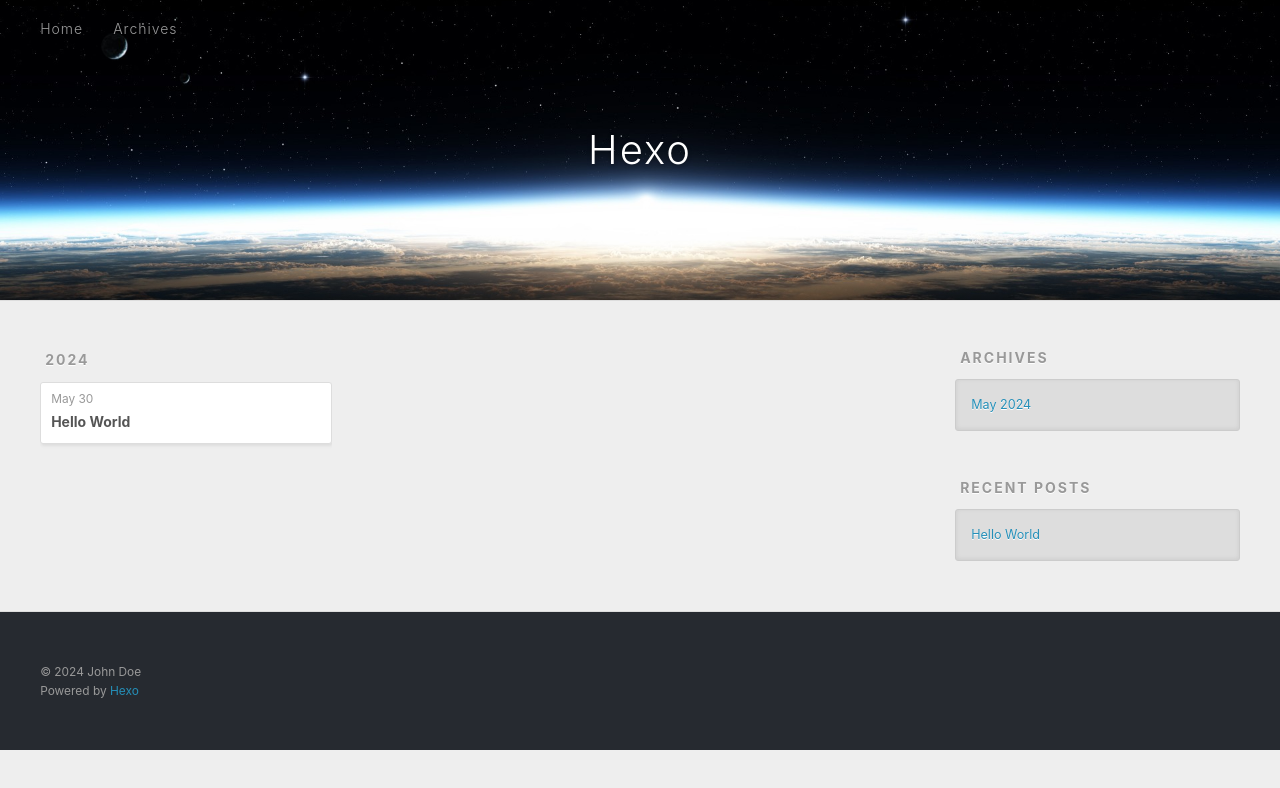
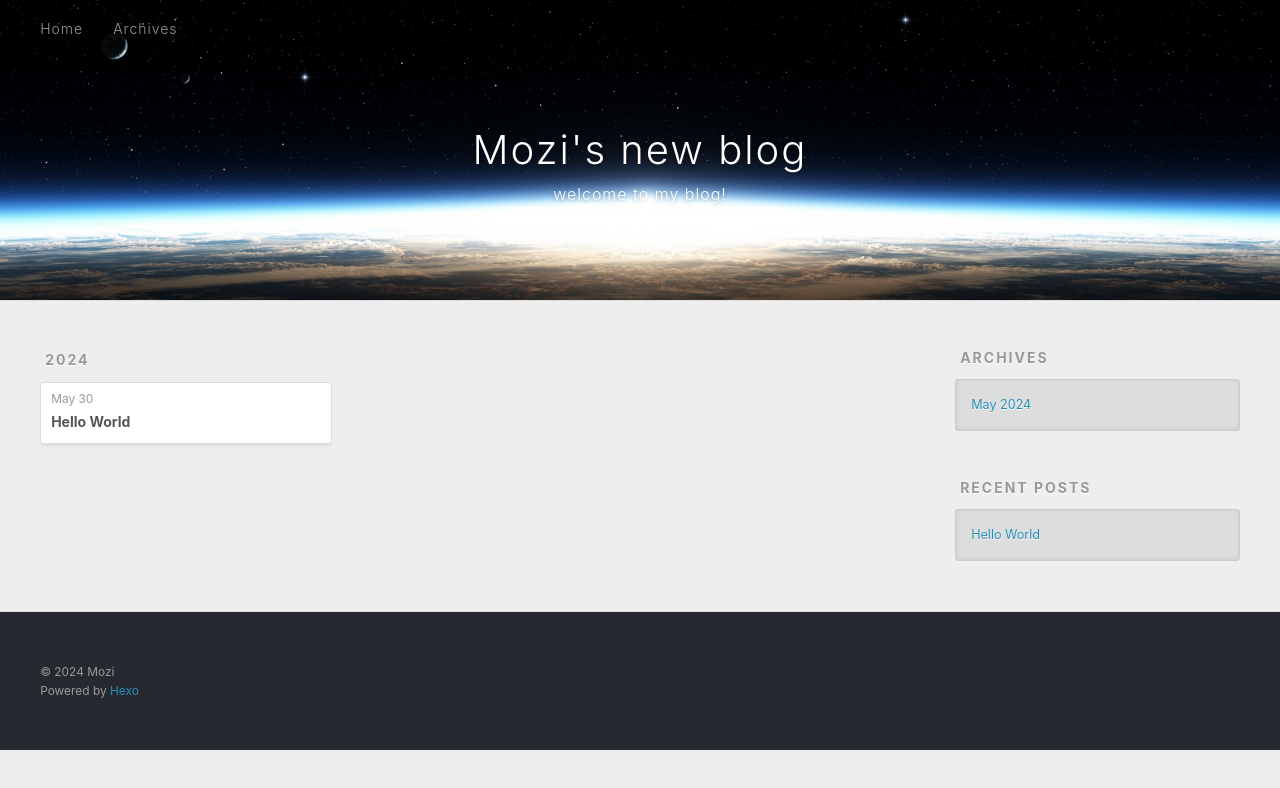
Before and after one commit to marryyy111/marryyy111.github.io, a plain HTML site: page archives/2024/05/index.html in a window 1280 px wide. Drawn offline with Linux system fonts and the light colour scheme.

Commit message:
Site updated: 2024-06-11 14:56:34

```diff
--- a/archives/2024/05/index.html
+++ b/archives/2024/05/index.html
@@ -4,17 +4,19 @@
   <meta charset="utf-8">
 
 
-  <title>Archives: 2024/5 | Hexo</title>
+  <title>Archives: 2024/5 | Mozi&#39;s new blog</title>
   <meta name="viewport" content="width=device-width, initial-scale=1, shrink-to-fit=no">
-  <meta property="og:type" content="website">
-<meta property="og:title" content="Hexo">
+  <meta name="description" content="programming study">
+<meta property="og:type" content="website">
+<meta property="og:title" content="Mozi&#39;s new blog">
 <meta property="og:url" content="http://example.com/archives/2024/05/index.html">
-<meta property="og:site_name" content="Hexo">
+<meta property="og:site_name" content="Mozi&#39;s new blog">
+<meta property="og:description" content="programming study">
 <meta property="og:locale" content="en_US">
-<meta property="article:author" content="John Doe">
+<meta property="article:author" content="Mozi">
 <meta name="twitter:card" content="summary">
 
-    <link rel="alternate" href="/atom.xml" title="Hexo" type="application/atom+xml">
+    <link rel="alternate" href="/atom.xml" title="Mozi's new blog" type="application/atom+xml">
 
 
     <link rel="shortcut icon" href="/favicon.png">
@@ -39,8 +41,12 @@
   <div id="header-outer" class="outer">
     <div id="header-title" class="inner">
       <h1 id="logo-wrap">
-        <a href="/" id="logo">Hexo</a>
+        <a href="/" id="logo">Mozi&#39;s new blog</a>
       </h1>
+
+        <h2 id="subtitle-wrap">
+          <a href="/" id="subtitle">welcome to my blog!</a>
+        </h2>
 
     </div>
     <div id="header-inner" class="inner">
@@ -147,7 +153,7 @@
   <div class="outer">
     <div id="footer-info" class="inner">
 
-      &copy; 2024 John Doe<br>
+      &copy; 2024 Mozi<br>
       Powered by <a href="https://hexo.io/" target="_blank">Hexo</a>
     </div>
   </div>
```
Also changed, not shown: 2024/05/30/hello-world/index.html (+11 -7 lines), archives/2024/index.html (+14 -8 lines), archives/index.html (+14 -8 lines), index.html (+15 -9 lines).
